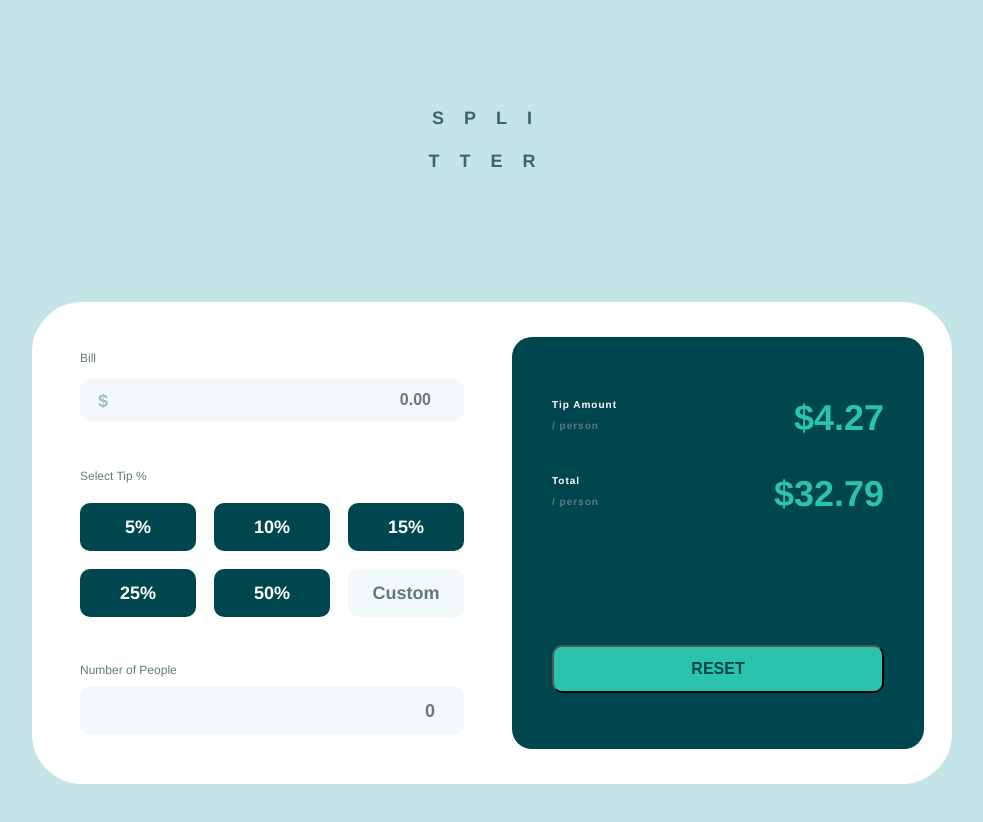
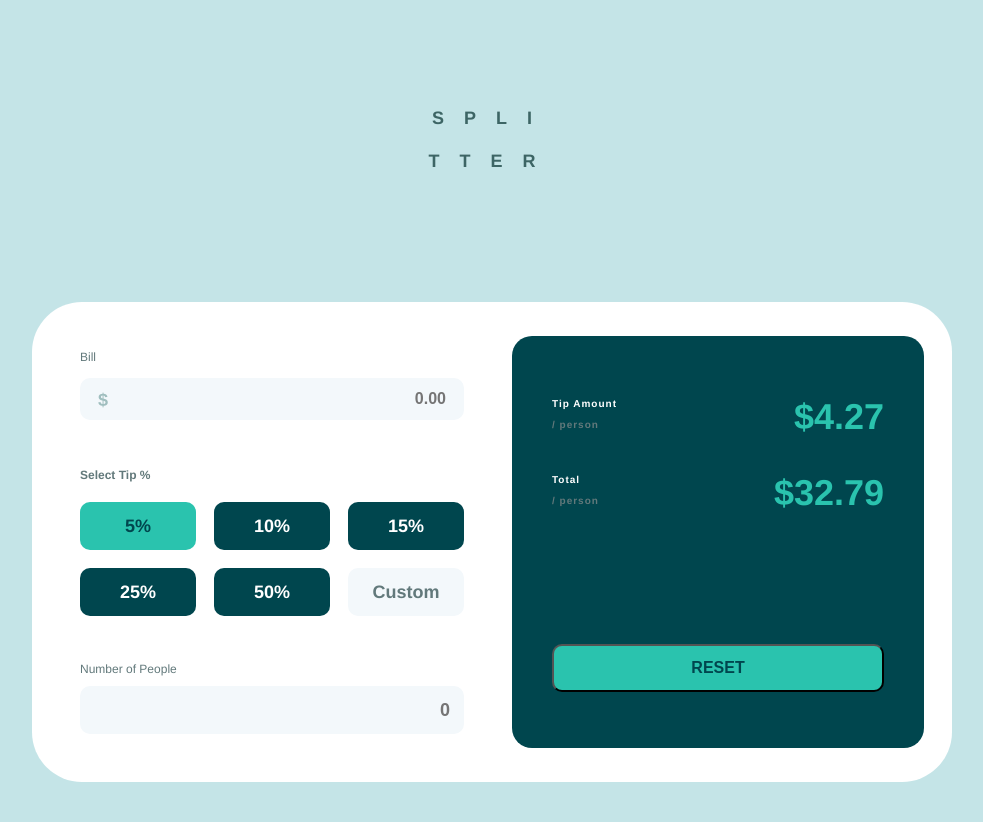
Before and after one commit to EugeneyCh/Splitter, a React (Vite) app: page / in a window 1280 px wide. In both pictures the pointer is over the item "5%". Shown: the top 822 px of the page, without its empty margins (148-1131 px from the left). Built offline with nearby package versions, Linux system fonts and the light colour scheme.

Commit message:
Fifth_Day_I

```diff
--- a/src/App.module.css
+++ b/src/App.module.css
@@ -25,7 +25,7 @@ div {
 
   .container {
     width: 960px;
-    height: 482px;
+    height: 480px;
     flex-direction: row;
     border-radius: 50px;
     padding: 0px;
--- a/src/components/SelectTip/SelectTip.module.css
+++ b/src/components/SelectTip/SelectTip.module.css
@@ -42,6 +42,7 @@
     width: 100%;
     text-align: left;
     font-size: 34px;
+    font-weight: 700;
     color: #62797b;
     margin-top: 78px;
 }
@@ -72,6 +73,14 @@
     background-color: #00464e;
 }
 
+.btn:hover,
+.btn:focus,
+.btn:active {
+    cursor: pointer;
+    background-color: #2ac3ae;
+    color: #00464e;
+}
+
 .btn:last-child {
     color: #62797b;
     background-color: #f3f8fb;
@@ -100,6 +109,16 @@
     background-color: #f3f8fb;
     margin-top: 24px;
     padding: 0px 38px;
+}
+
+input[type="number"]::-webkit-outer-spin-button,
+input[type="number"]::-webkit-inner-spin-button {
+    -webkit-appearance: none;
+}
+
+input[type="number"]:focus,
+input[type="number"]:hover {
+    border-color: #2ac3ae;
 }
 
 
--- a/src/components/SelectTip/SelectTip.tsx
+++ b/src/components/SelectTip/SelectTip.tsx
@@ -1,7 +1,14 @@
 import css from './SelectTip.module.css'
+
 
 const SelectTip = () => {
     const btnlist = ['5%', '10%', '15%', '25%', '50%', 'Custom']
+    // const [selectedItem, setSelectedItem] = useState(null);
+
+    // const handleButtonClick = (item:string) => {
+    //     setSelectedItem(item);
+    // };
+
     return (
         <div className={css.actionContainer}>
             <label className={css.inputPlaceTitle}>Bill
@@ -11,8 +18,9 @@ const SelectTip = () => {
 
             <p className={css.title}>Select Tip %</p>
             <ul className={css.btnList}>
-                {btnlist.map((item) => {
+                {btnlist.map((item:string) => {
                     return (<li className={css.btn} key={item}>{item}</li>)
+                    // return (<li className={`${css.btn} ${selectedItem === item ? css.selected : ''}`} onClick={() => handleButtonClick(item)} key={item}>{item}</li>)
                 })}
             </ul>
             {/* <p className={css.countPeopleTitle}>Number of People</p> */}
```
